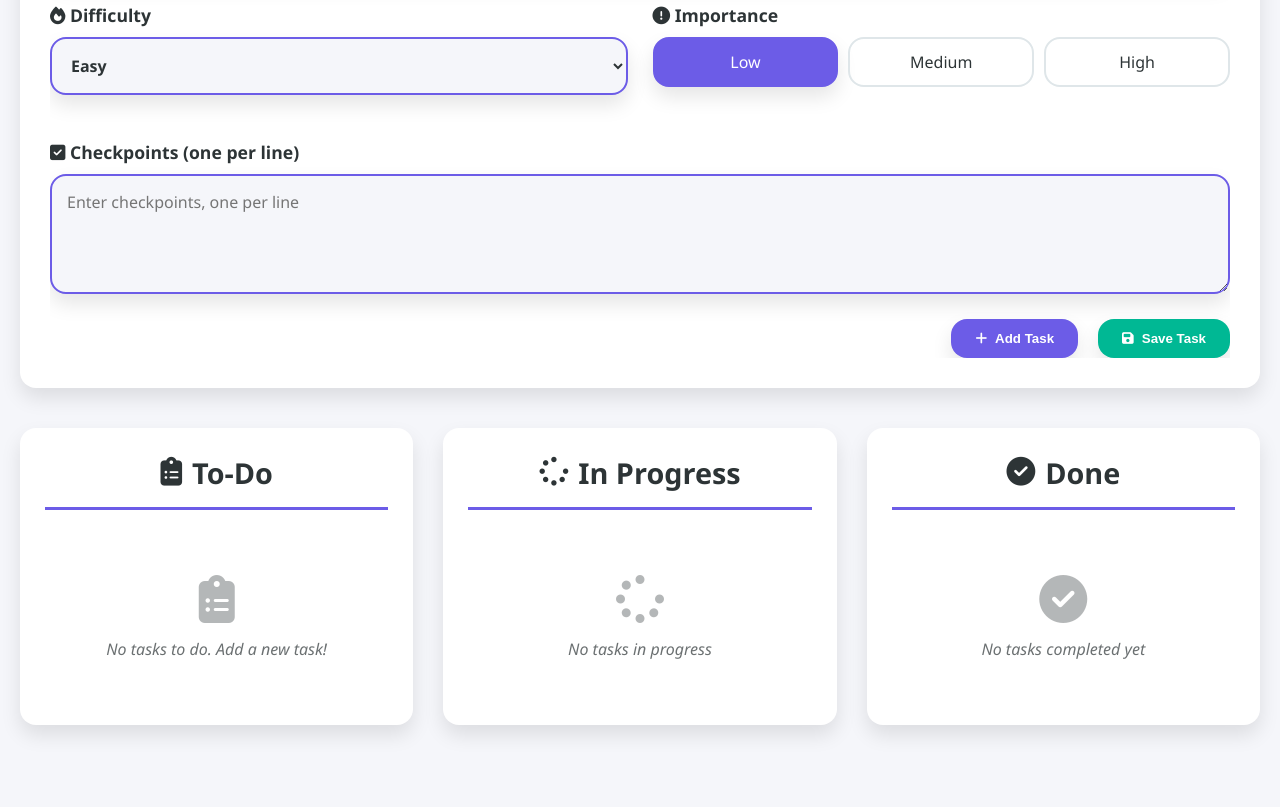
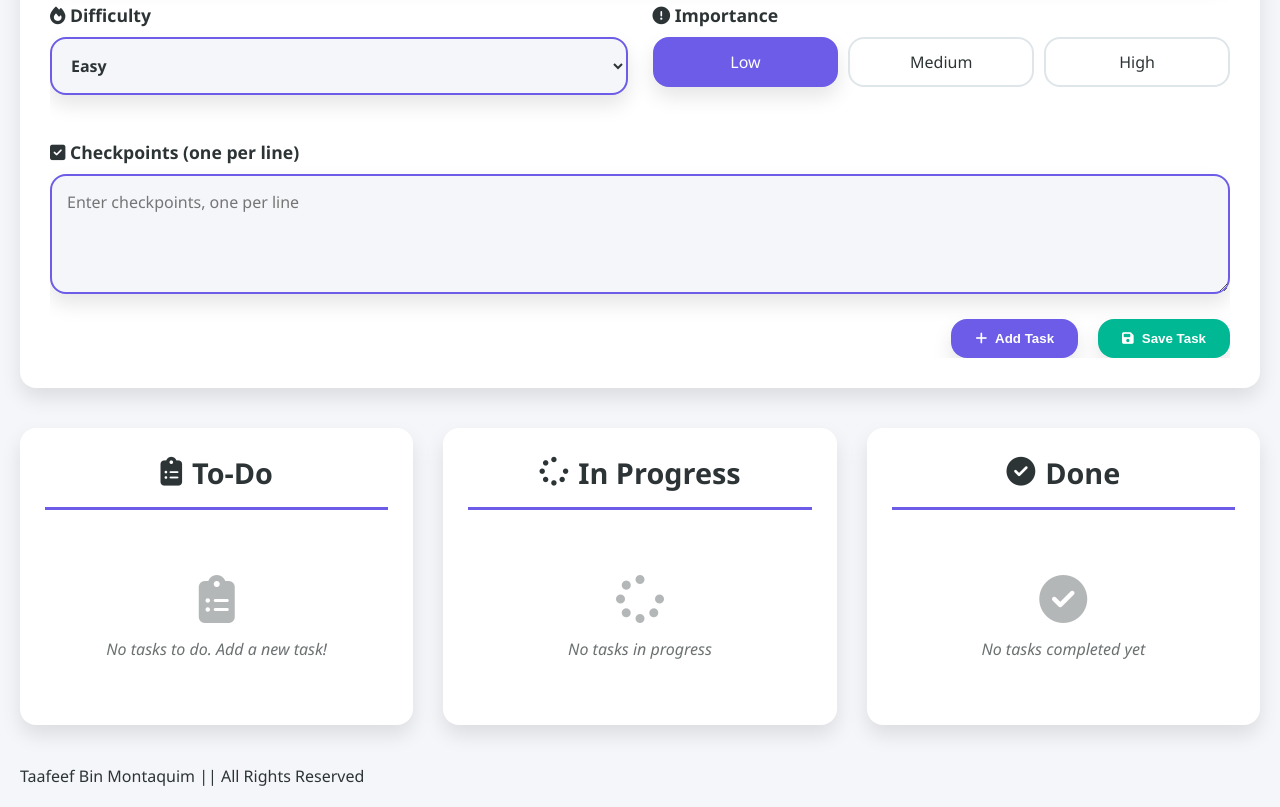
Before and after one commit to AverageTaaf/SchedulePro, a plain HTML site: page index.html in a window 1280 px wide. Shown: the part 804-1611 px from the top of the page. Before the commit the page ends 1589 px from the top, so only its background shows below. Drawn offline with Linux system fonts and the light colour scheme.

Commit message:
Update index.html

```diff
--- a/index.html
+++ b/index.html
@@ -230,6 +230,8 @@
       <span id="notification-message"></span>
       <button id="notification-action">Okay</button>
     </div>
+
+    <p class="credits">Taafeef Bin Montaquim || All Rights Reserved</p>
     <script src="script.js"></script>
   </body>
 </html>
```
